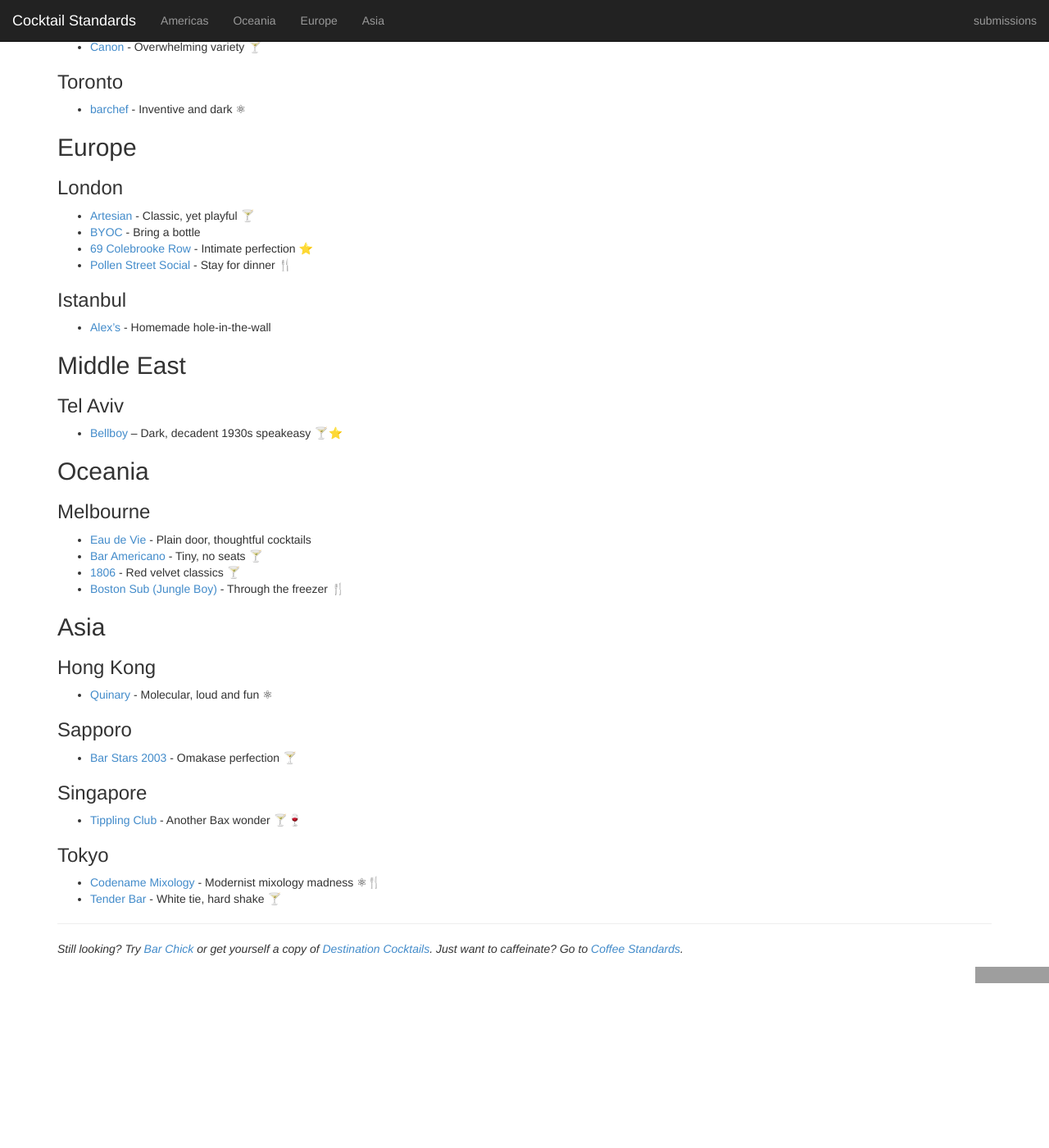
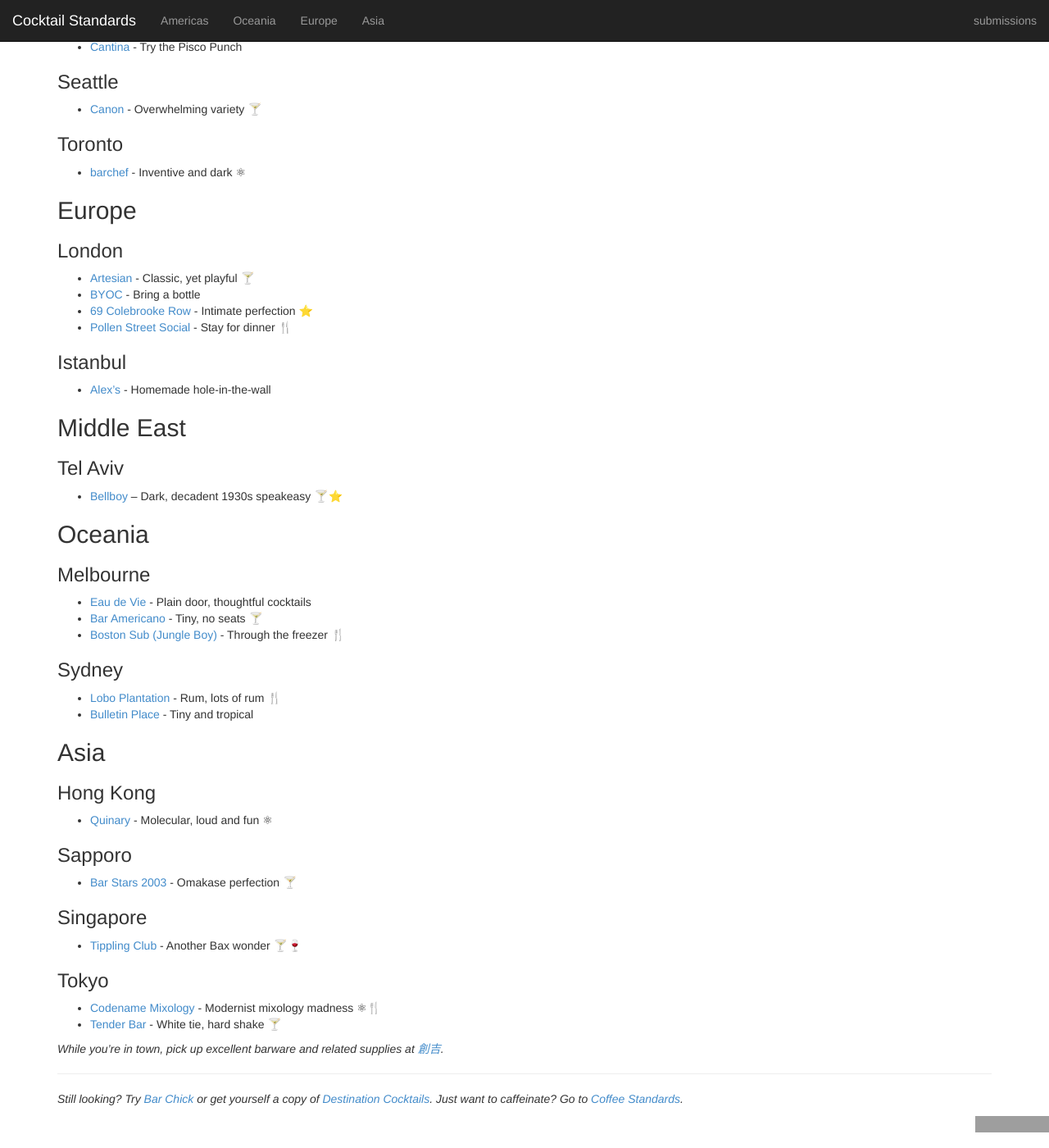
Before and after one commit to CocktailStandards/CocktailStandards.github.io, a Jekyll site: the page built from index.md, in a window 1280 px wide and 1400 px high, scrolled down 485 px. Shown: the whole window at 82% size. Built offline with Jekyll 4.4.1, drawn with Linux system fonts in a browser that asks for light colours; before the commit the page ends 1702 px from its top, so only the background shows below that; some of the changed text lies outside the part shown; grey boxes are pictures that could not be loaded.

Commit message:
Update index.md

```diff
--- a/index.md
+++ b/index.md
@@ -14,6 +14,10 @@ show_nav: true
 
 
 ## Americas
+
+### Boston
+
+_While you're in town, pick up excellent cocktail supplies at [The Boston Shaker](http://www.thebostonshaker.com)._
 
 ### New York City
 
@@ -58,9 +62,12 @@ show_nav: true
 
 * [Eau de Vie](http://eaudevie.com.au/melbourne/) - Plain door, thoughtful cocktails
 * [Bar Americano](https://www.facebook.com/baramericanomel) - Tiny, no seats  🍸
-* [1806](http://www.1806.com.au) - Red velvet classics 🍸
 * [Boston Sub (Jungle Boy)](http://www.bostonsub.com.au) - Through the freezer 🍴
 
+### Sydney
+
+* [Lobo Plantation](http://thelobo.com.au) - Rum, lots of rum 🍴
+* [Bulletin Place](http://bulletinplace.com) - Tiny and tropical
 
 ## Asia
 
@@ -84,6 +91,7 @@ show_nav: true
 * [Codename Mixology](http://bar-navi.suntory.co.jp/shop/0X00229664/) - Modernist mixology madness ⚛🍴
 * [Tender Bar](http://www.sunnypages.jp/travel_guide/tokyo_nightlife/bars/Tender+Bar+Ginza/4422) - White tie, hard shake  🍸
 
+_While you're in town, pick up excellent barware and related supplies at [創吉](https://maps.google.com/?q=〒111-0034+Tokyo,+Taito,+Kaminarimon,+2+Chome−1−14,+創吉&ftid=0x60188ec6877f6135:0x462a9cbdfc415f70&hl=en-JP&gl=jp&shorturl=1)._
 
 ---
 
```
